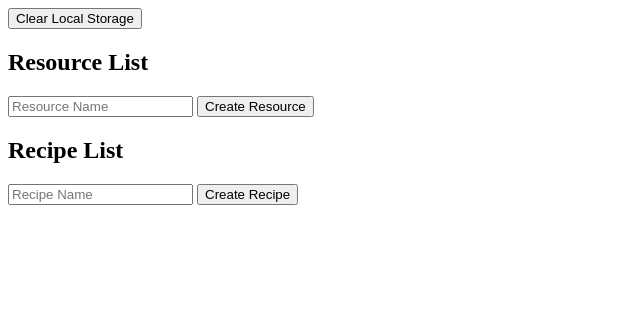
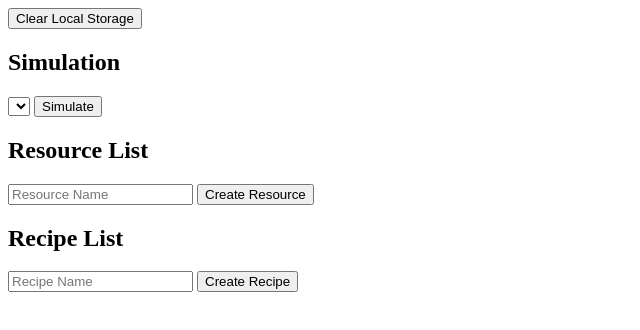
Before and after one commit to isNozo/resource-management-simulator, a SvelteKit app: page / in a window 1280 px wide. Shown: the top 330 px of the page, without its empty margins (0-640 px from the left). Built offline with nearby package versions, Linux system fonts and the light colour scheme.

Commit message:
Integrate Simulation component and display resource amounts
- Added Simulation component to +page.svelte.
- Updated ResourceList.svelte to display the amount property of each resource.

```diff
--- a/src/routes/+page.svelte
+++ b/src/routes/+page.svelte
@@ -1,10 +1,11 @@
 <script lang="ts">
-  import { onMount } from 'svelte';
   import ResourceList from './ResourceList.svelte';
   import RecipeList from './RecipeList.svelte';
+  import Simulation from './Simulation.svelte';
   import { resources, recipes } from './store';
 </script>
 
 <button on:click={() => { localStorage.clear(); $resources = []; $recipes = []; }}>Clear Local Storage</button>
+<Simulation/>
 <ResourceList/>
 <RecipeList/>
--- a/src/routes/ResourceList.svelte
+++ b/src/routes/ResourceList.svelte
@@ -27,7 +27,7 @@
   {#each $resources as resource}
     <li>
       <button on:click={() => handleDeleteResource(resource.id)}>Delete</button>
-      {resource.id}: {resource.name}
+      {resource.id}: {resource.name} {resource.amount}
     </li>
   {/each}
 </ul>
--- /dev/null
+++ b/src/routes/Simulation.svelte
@@ -0,0 +1,35 @@
+<script lang="ts">
+  import { resources, recipes } from './store';
+  let selectedRecipe: string = '';
+
+  function simulate(recipeID: string) {
+    let newResources = $resources;
+    let recipe = $recipes.find((recipe) => recipe.id === recipeID);
+    if (!recipe) {
+      return;
+    }
+    newResources = newResources.map((resource) => {
+      for (let consumedResource of recipe.consumedResources) {
+        if (resource.id === consumedResource.id) {
+          resource.amount -= consumedResource.amount;
+        }
+      }
+      for (let producedResource of recipe.producedResources) {
+        if (resource.id === producedResource.id) {
+          resource.amount += producedResource.amount;
+        }
+      }
+      return resource;
+    });
+
+    $resources = newResources;
+  }
+</script>
+
+<h2>Simulation</h2>
+<select bind:value={selectedRecipe}>
+  {#each $recipes as recipe}
+    <option value={recipe.id}>{recipe.name}</option>
+  {/each}
+</select>
+<button on:click={() => simulate(selectedRecipe)}>Simulate</button>
```
